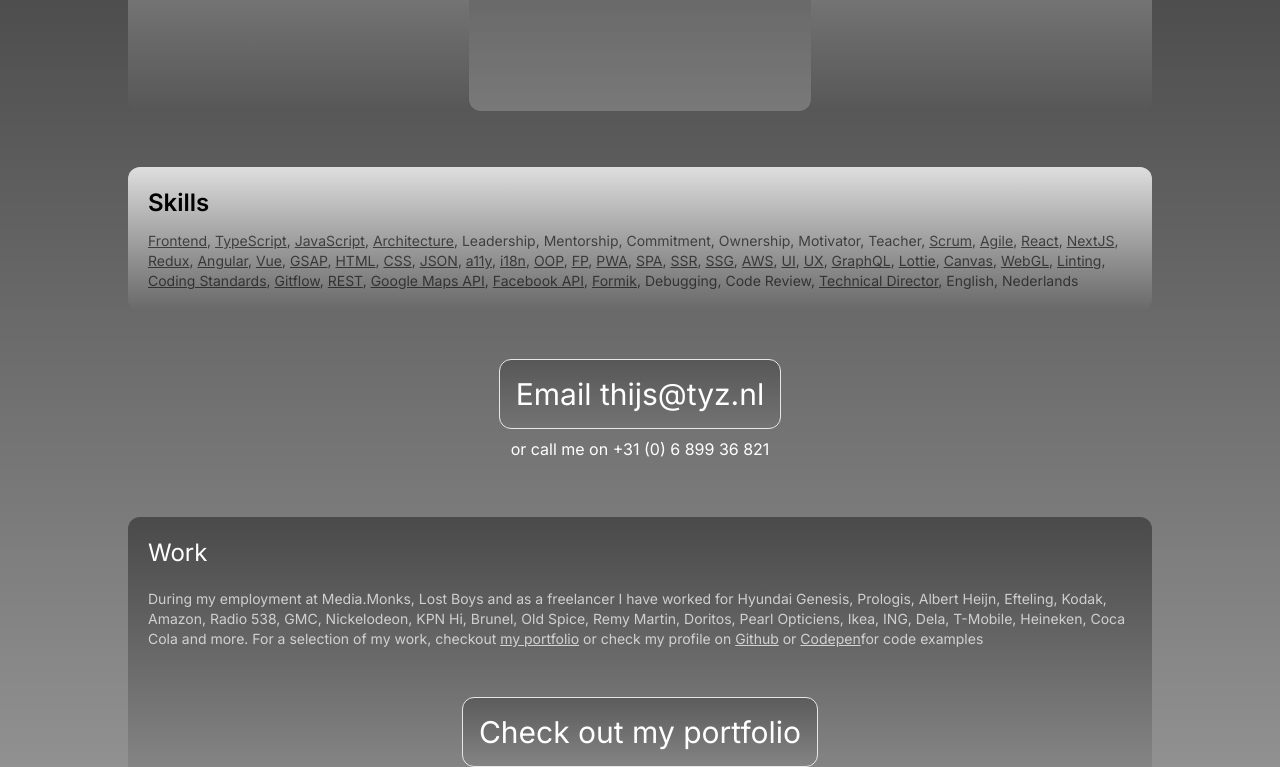
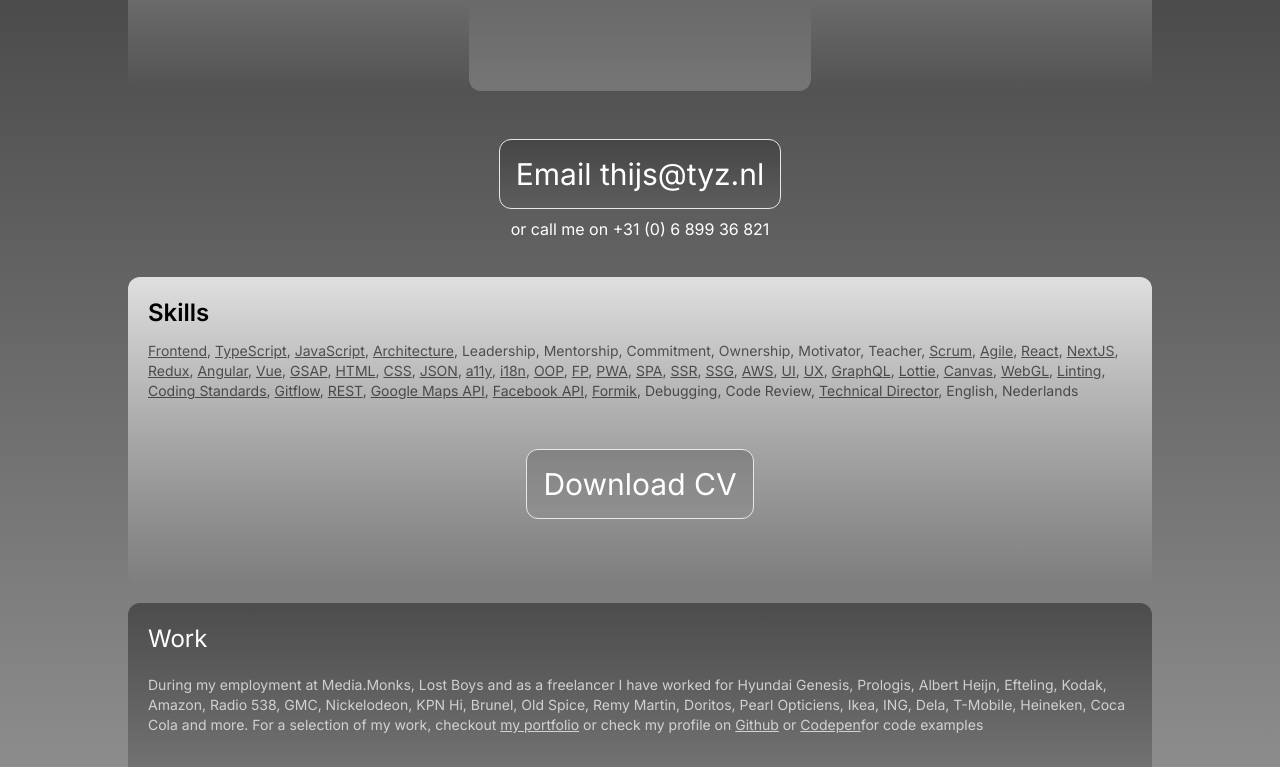
Before and after one commit to ThijsTyZ/tyz, a Next.js app: page / in a window 1280 px wide. Shown: the part 889-1656 px from the top of the page. Built offline with nearby package versions, Linux system fonts and the light colour scheme.

Commit message:
Add download CV button

```diff
--- a/src/app/components/Cta.tsx
+++ b/src/app/components/Cta.tsx
@@ -1,20 +1,23 @@
 import Link from 'next/link';
-import type { ReactElement, ReactNode } from 'react';
+import type { ComponentProps, ReactElement, ReactNode } from 'react';
 import type { Path } from '@/app/data/copy';
 
 export function Cta({
   children,
   path,
   href,
+  ...rest
 }: {
   children: ReactNode;
-} & (
-  | { path: Path; href?: never }
-  | { href: string; path?: never }
-)): ReactElement {
+} & Omit<ComponentProps<typeof Link>, 'href'> &
+  (
+    | { path: Path; href?: never }
+    | { href: string; path?: never }
+  )): ReactElement {
   return (
     <Link
       href={path ?? href}
+      {...rest}
       className={`
               text-white text-3xl
               p-4 m-2
--- a/src/app/page.tsx
+++ b/src/app/page.tsx
@@ -11,7 +11,7 @@ export default function Home(): ReactElement {
       <Hero />
 
       {/* Think. Yield. Zenith. */}
-      <section className="grid justify-between w-full lg:mb-0 lg:grid-cols-3 lg:text-left py-10">
+      <section className="grid justify-between w-full lg:grid-cols-3 lg:text-left py-5">
         {articles.map((article, index) => (
           <ArticleBlock
             key={article.title}
@@ -22,8 +22,18 @@ export default function Home(): ReactElement {
       </section>
       {/**/}
 
+      {/* CTA */}
+      <section className="max-w-5xl flex flex-col lg:place-items-center py-5">
+        <Cta href="mailto:thijs@tyz.nl">Email thijs@tyz.nl</Cta>
+
+        <a href="tel:+31689936821" className="text-white text-m max-w-5xl">
+          or call me on +31 (0) 6 899 36 821
+        </a>
+      </section>
+      {/**/}
+
       {/* Skills */}
-      <section className="p-5 lg:mt-4 relative flex flex-col bg-gradient-to-r lg:bg-gradient-to-b from-[rgba(255,255,255,0.8)] to-transparent rounded-xl text-black">
+      <section className="p-5 mt-4 relative flex flex-col bg-gradient-to-r lg:bg-gradient-to-b from-[rgba(255,255,255,0.8)] to-transparent rounded-xl text-black">
         <h2 className="mb-3 text-2xl font-semibold">Skills</h2>
         <p className="text-sm">
           {skills.map(({ name, href, description }, index) => (
@@ -45,16 +55,18 @@ export default function Home(): ReactElement {
             </Fragment>
           ))}
         </p>
-      </section>
-      {/**/}
 
-      {/* CTA */}
-      <section className="max-w-5xl flex flex-col lg:place-items-center py-10">
-        <Cta href="mailto:thijs@tyz.nl">Email thijs@tyz.nl</Cta>
-
-        <a href="tel:+31689936821" className="text-white text-m max-w-5xl">
-          or call me on +31 (0) 6 899 36 821
-        </a>
+        <div className="flex flex-col lg:place-items-center py-10">
+          <Cta
+            href="/pdf/Curriculum Vitae - Thijs Broerse.pdf"
+            target="_blank"
+            rel="noreferrer"
+            title="Download my Curriculum Vitae"
+            download
+          >
+            Download CV
+          </Cta>
+        </div>
       </section>
       {/**/}
 
```
